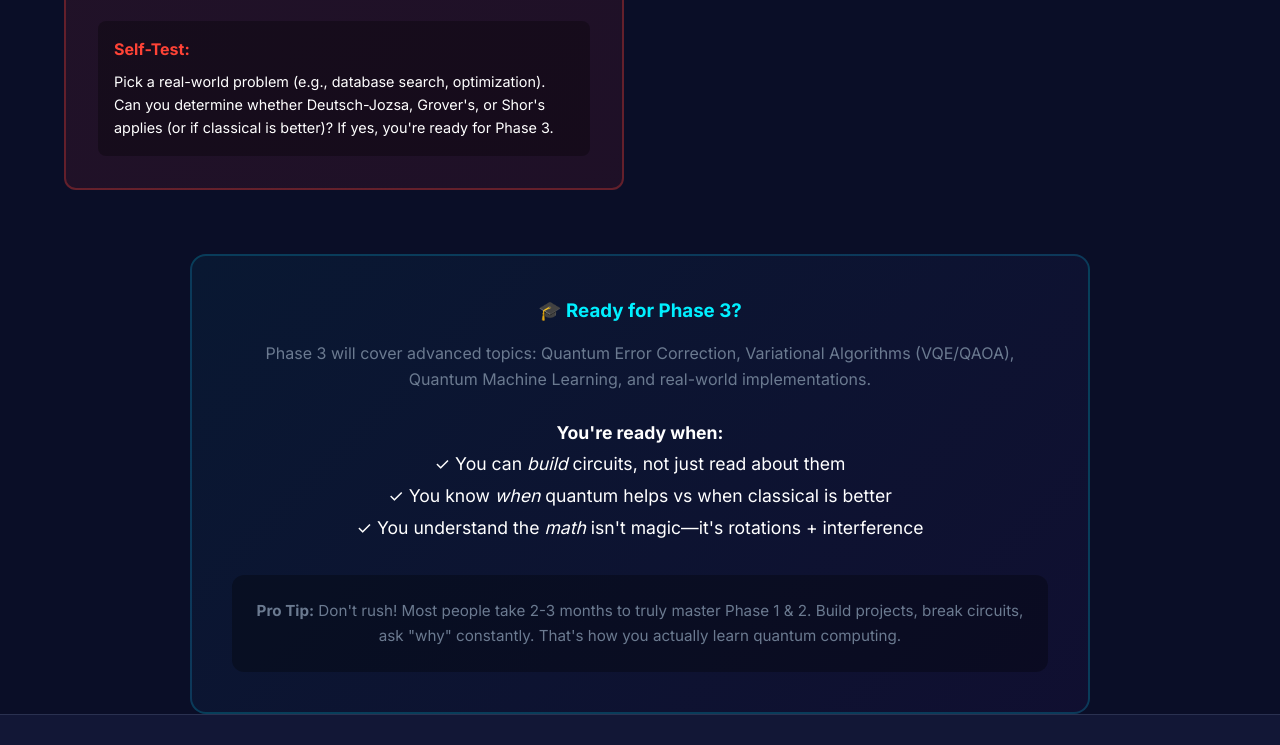
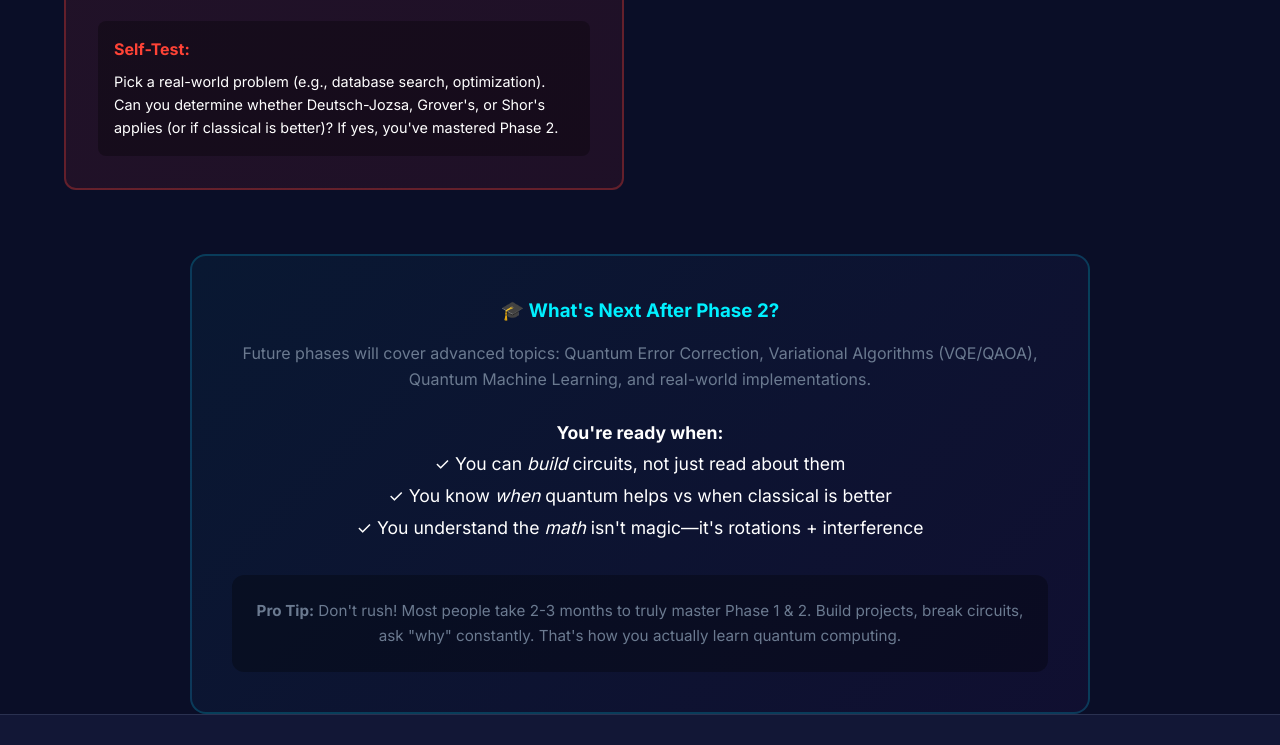
Before and after one commit to decode007/qbitsonly, a website: page index.html in a window 1280 px wide. Shown: the part 6830-7575 px from the top of the page. Drawn offline with Linux system fonts and the light colour scheme.

Commit message:
🔧 Fix homepage: Change 'Phase 3' to proper Phase 2 completion messaging
Changed:
- 'ready for Phase 3' → 'mastered Phase 2'
- 'Ready for Phase 3?' → 'What's Next After Phase 2?'
- 'Phase 3 will cover' → 'Future phases will cover'

Phase structure is now consistently:
Phase 0 → Phase 1 → Phase 2 → (Future phases TBD)

```diff
--- a/index.html
+++ b/index.html
@@ -405,7 +405,7 @@
             </ul>
             <div style="margin-top: 24px; padding: 16px; background: rgba(0,0,0,0.3); border-radius: 8px;">
               <strong style="color: #ff4336;">Self-Test:</strong>
-              <p style="margin: 8px 0 0 0; font-size: 0.9rem;">Pick a real-world problem (e.g., database search, optimization). Can you determine whether Deutsch-Jozsa, Grover's, or Shor's applies (or if classical is better)? If yes, you're ready for Phase 3.</p>
+              <p style="margin: 8px 0 0 0; font-size: 0.9rem;">Pick a real-world problem (e.g., database search, optimization). Can you determine whether Deutsch-Jozsa, Grover's, or Shor's applies (or if classical is better)? If yes, you've mastered Phase 2.</p>
             </div>
           </div>
 
@@ -413,9 +413,9 @@
 
         <!-- Final Readiness Check -->
         <div style="max-width: 900px; margin: 64px auto 0; padding: 40px; background: linear-gradient(135deg, rgba(0, 217, 255, 0.05), rgba(138, 43, 226, 0.05)); border-radius: 16px; border: 2px solid rgba(0, 217, 255, 0.2); text-align: center;">
-          <h3 style="color: var(--primary); margin-bottom: 16px;">🎓 Ready for Phase 3?</h3>
+          <h3 style="color: var(--primary); margin-bottom: 16px;">🎓 What's Next After Phase 2?</h3>
           <p style="color: var(--text-muted); margin-bottom: 24px;">
-            Phase 3 will cover advanced topics: Quantum Error Correction, Variational Algorithms (VQE/QAOA), Quantum Machine Learning, and real-world implementations.
+            Future phases will cover advanced topics: Quantum Error Correction, Variational Algorithms (VQE/QAOA), Quantum Machine Learning, and real-world implementations.
           </p>
           <p style="font-size: 1.1rem; line-height: 1.8;">
             <strong style="color: var(--text-bright);">You're ready when:</strong><br>
```
